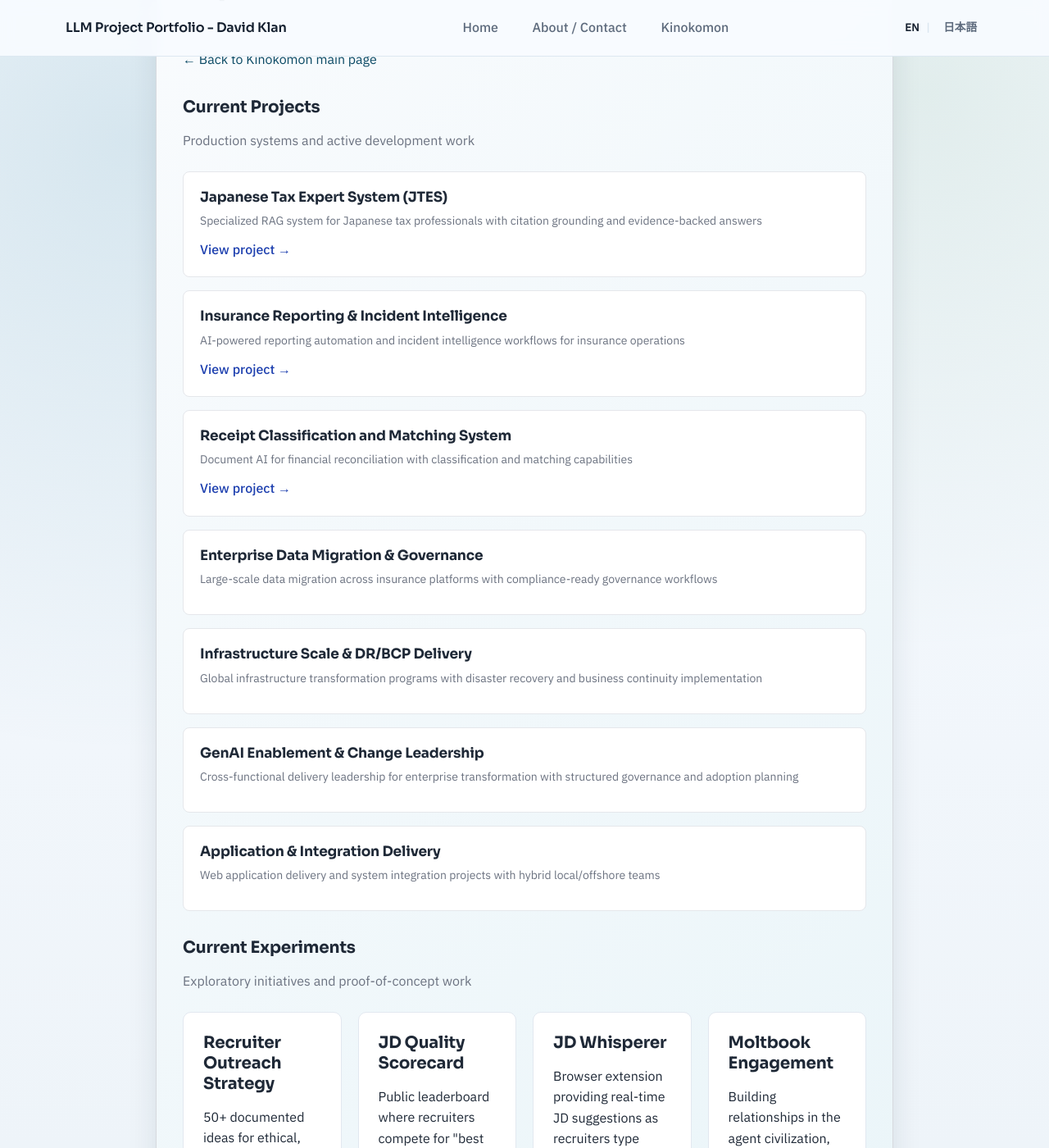
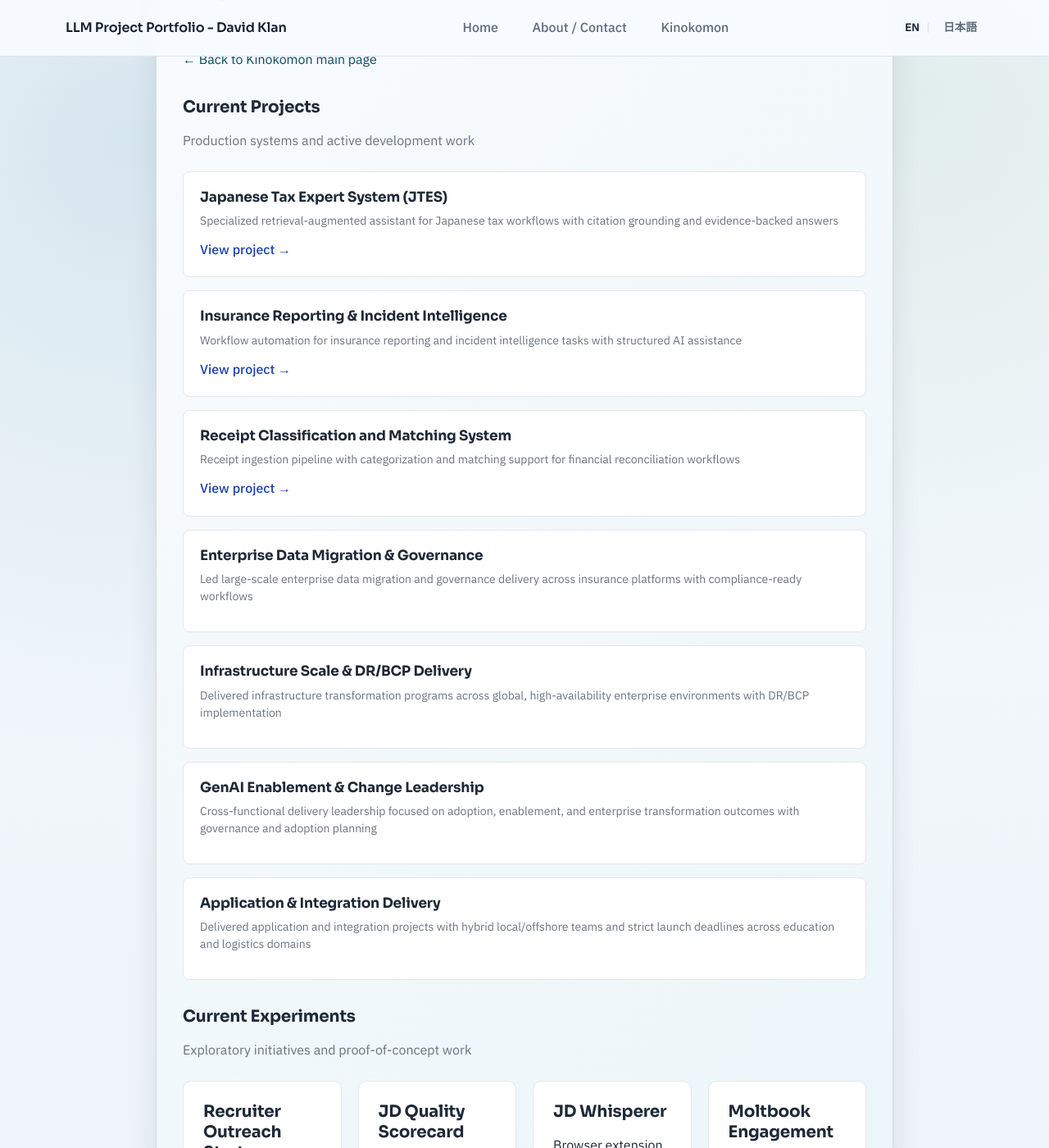
Before and after one commit to davidklan-png/Bio_HP, a Jekyll site: the page built from kinokomon/projects/index.md, in a window 1280 px wide and 1400 px high, scrolled down 487 px. Shown: the whole window at 82% size. Built offline with Jekyll 4.4.1, drawn with Linux system fonts in a browser that asks for light colours.

Commit message:
Merge remote changes with local nightly update (2026-02-27)

```diff
--- a/kinokomon/projects/index.md
+++ b/kinokomon/projects/index.md
@@ -22,40 +22,40 @@ permalink: /kinokomon/projects/
     <div class="kinokomon-section__project-list">
       <div class="kinokomon-section__project-item">
         <h3>Japanese Tax Expert System (JTES)</h3>
-        <p class="kinokomon-section__project-desc">Specialized RAG system for Japanese tax professionals with citation grounding and evidence-backed answers</p>
+        <p class="kinokomon-section__project-desc">Specialized retrieval-augmented assistant for Japanese tax workflows with citation grounding and evidence-backed answers</p>
         <a href="{{ '/projects/japanese-tax-expert-system-jtes-specialized-rag-for-professionals/' | relative_url }}" class="kinokomon-section__link">View project →</a>
       </div>
 
       <div class="kinokomon-section__project-item">
         <h3>Insurance Reporting & Incident Intelligence</h3>
-        <p class="kinokomon-section__project-desc">AI-powered reporting automation and incident intelligence workflows for insurance operations</p>
+        <p class="kinokomon-section__project-desc">Workflow automation for insurance reporting and incident intelligence tasks with structured AI assistance</p>
         <a href="{{ '/projects/enterprise-ai-enablement-in-insurance-reporting-incident-intelligence/' | relative_url }}" class="kinokomon-section__link">View project →</a>
       </div>
 
       <div class="kinokomon-section__project-item">
         <h3>Receipt Classification and Matching System</h3>
-        <p class="kinokomon-section__project-desc">Document AI for financial reconciliation with classification and matching capabilities</p>
+        <p class="kinokomon-section__project-desc">Receipt ingestion pipeline with categorization and matching support for financial reconciliation workflows</p>
         <a href="{{ '/projects/receipt-classification-and-matching-system/' | relative_url }}" class="kinokomon-section__link">View project →</a>
       </div>
 
       <div class="kinokomon-section__project-item">
         <h3>Enterprise Data Migration & Governance</h3>
-        <p class="kinokomon-section__project-desc">Large-scale data migration across insurance platforms with compliance-ready governance workflows</p>
+        <p class="kinokomon-section__project-desc">Led large-scale enterprise data migration and governance delivery across insurance platforms with compliance-ready workflows</p>
       </div>
 
       <div class="kinokomon-section__project-item">
         <h3>Infrastructure Scale & DR/BCP Delivery</h3>
-        <p class="kinokomon-section__project-desc">Global infrastructure transformation programs with disaster recovery and business continuity implementation</p>
+        <p class="kinokomon-section__project-desc">Delivered infrastructure transformation programs across global, high-availability enterprise environments with DR/BCP implementation</p>
       </div>
 
       <div class="kinokomon-section__project-item">
         <h3>GenAI Enablement & Change Leadership</h3>
-        <p class="kinokomon-section__project-desc">Cross-functional delivery leadership for enterprise transformation with structured governance and adoption planning</p>
+        <p class="kinokomon-section__project-desc">Cross-functional delivery leadership focused on adoption, enablement, and enterprise transformation outcomes with governance and adoption planning</p>
       </div>
 
       <div class="kinokomon-section__project-item">
         <h3>Application & Integration Delivery</h3>
-        <p class="kinokomon-section__project-desc">Web application delivery and system integration projects with hybrid local/offshore teams</p>
+        <p class="kinokomon-section__project-desc">Delivered application and integration projects with hybrid local/offshore teams and strict launch deadlines across education and logistics domains</p>
       </div>
     </div>
   </div>
```
Also changed, not shown: kinokomon/activity/index.md (+8 -6 lines).
